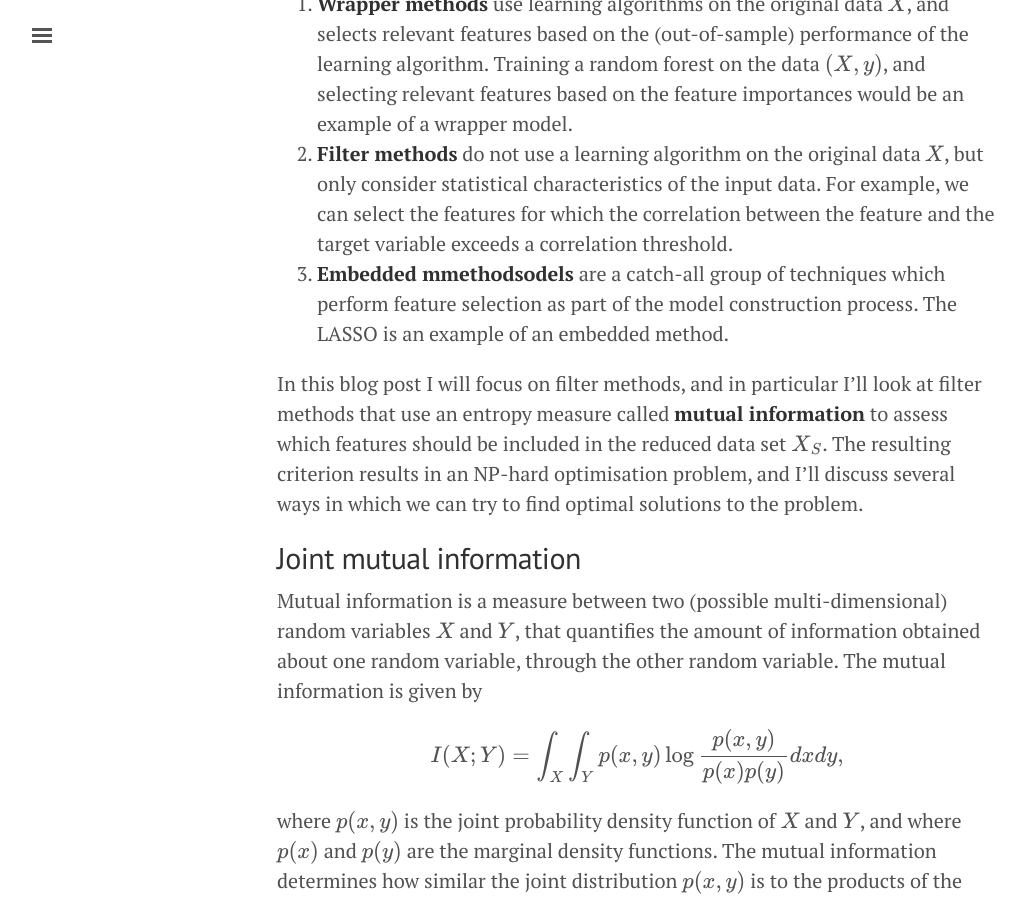
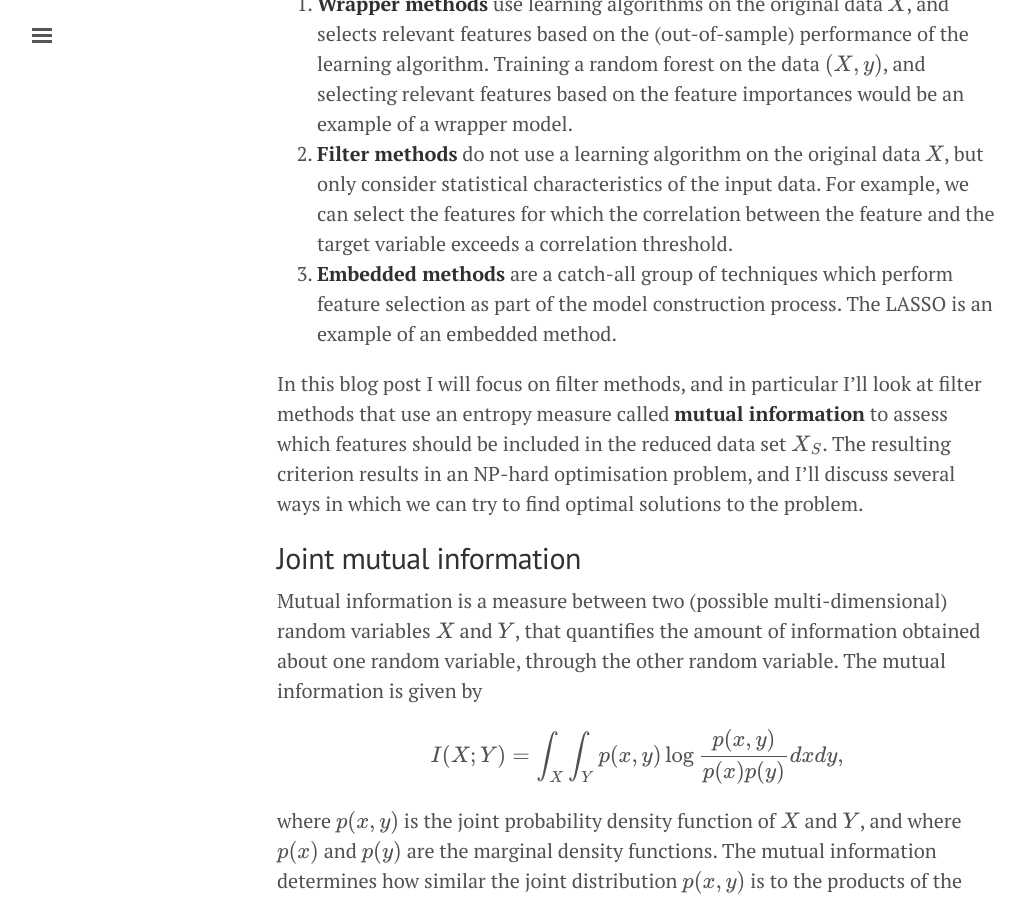
Before and after one commit to thuijskens/thuijskens.github.io, a Jekyll site: the page built from _posts/2017-10-07-feature-selection.md, in a window 1280 px wide and 900 px high, scrolled down 911 px. Shown: the whole window, without its empty margins (3-1028 px from the left). Built offline with Jekyll 4.4.1, drawn with Linux system fonts in a browser that asks for light colours; formulas are drawn with MathJax 3.

Commit message:
Fix typos.

```diff
--- a/_posts/2017-10-07-feature-selection.md
+++ b/_posts/2017-10-07-feature-selection.md
@@ -15,7 +15,7 @@ In general, we can divide feature selection algorithms as belonging to one of th
 
 1. **Wrapper methods** use learning algorithms on the original data $$X$$, and selects relevant features based on the (out-of-sample) performance of the learning algorithm. Training a random forest on the data $$(X, y)$$, and selecting relevant features based on the feature importances would be an example of a wrapper model.
 2. **Filter methods** do not use a learning algorithm on the original data $$X$$, but only consider statistical characteristics of the input data. For example, we can select the features for which the correlation between the feature and the target variable exceeds a correlation threshold.
-3. **Embedded mmethodsodels** are a catch-all group of techniques which perform feature selection as part of the model construction process. The LASSO is an example of an embedded method.
+3. **Embedded methods** are a catch-all group of techniques which perform feature selection as part of the model construction process. The LASSO is an example of an embedded method.
 
 In this blog post I will focus on filter methods, and in particular I'll look at filter methods that use an entropy measure called **mutual information** to assess which features should be included in the reduced data set $$X_S$$. The resulting criterion results in an NP-hard optimisation problem, and I'll discuss several ways in which we can try to find optimal solutions to the problem.
 
```
